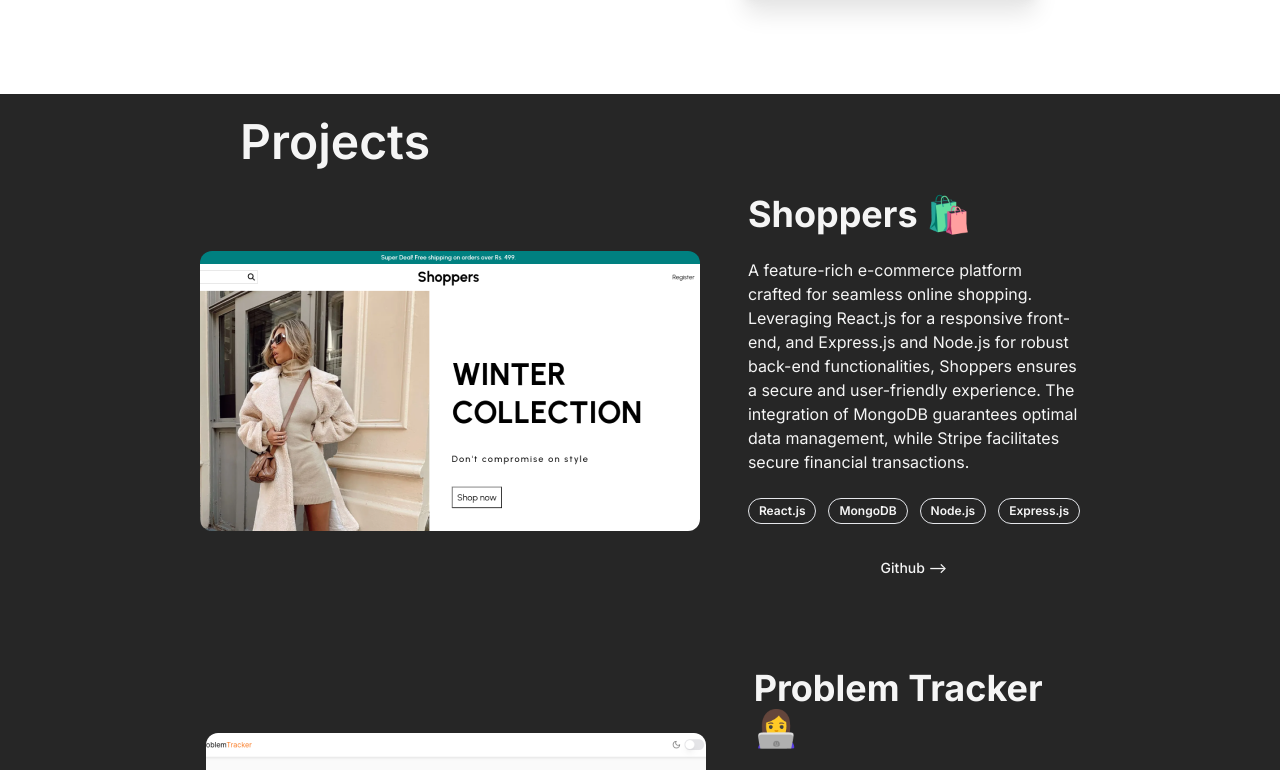
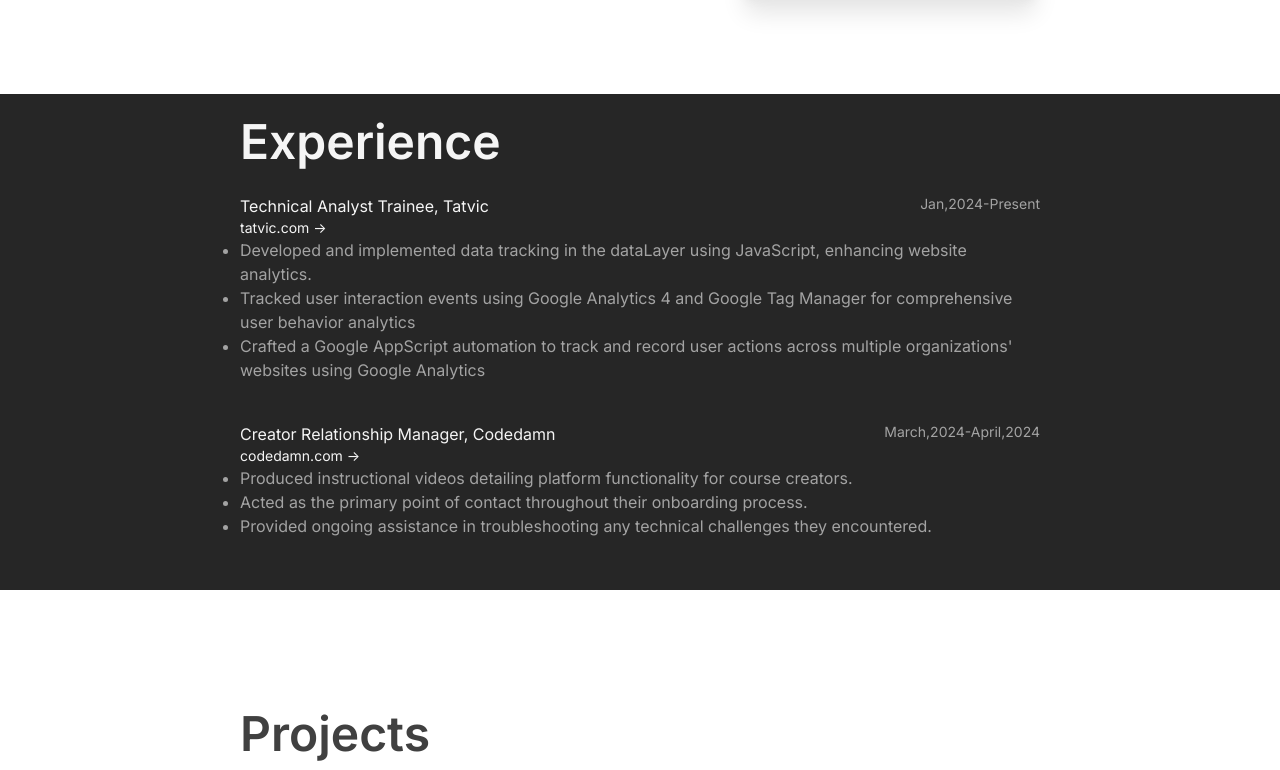
Before and after one commit to shristigupta12/Portfolio, a Next.js app: page / in a window 1280 px wide. Shown: the part 530-1300 px from the top of the page. Built offline with nearby package versions, Linux system fonts and the light colour scheme.

Commit message:
add: experience-section

```diff
--- a/app/page.jsx
+++ b/app/page.jsx
@@ -3,11 +3,13 @@ import { Home } from "@/components/sections/home"
 import { Projects } from "@/components/sections/projects"
 import { Skills } from "@/components/sections/skills"
 import { Contacts } from "@/components/sections/contacts"
+import { Experience } from "@/components/sections/experience"
 
 export default function App() {
   return (
     <>
       <Home />
+      <Experience />
       <Projects />
       <Skills />
       <Contacts />
--- a/components/sections/experience/index.js
+++ b/components/sections/experience/index.js
@@ -0,0 +1,35 @@
+import { ViewContainer } from "@/components/layouts/view-container"
+import Link from 'next/link'
+import { ExperienceData } from "@/public/data/experience-data"
+
+const Experience = () => {
+
+
+    return(
+        <div id="#experience" className="flex flex-col gap-18 bg-neutral-800 text-neutral-100 w-full p-6 overflow-x-hidden">
+            <ViewContainer>
+                <h1 className="font-semibold text-5xl ">Experience</h1>
+                <div className="grid gap-10 w-full my-7">
+                    {ExperienceData.map((exp, index)=>(
+                            <div key={index} className="flex flex-col">
+                                <div className="flex justify-between">
+                                    <p>{exp.Designation}</p>
+                                    <p className="text-neutral-400 text-sm">{exp.Duration}</p>
+                                </div>
+                                <Link href={exp.CompanyLink}>
+                                    <p className="text-sm pointer-cursor">{exp.LinkName}</p>
+                                </Link>
+                                <ul className=" ">
+                                    {exp.description.map((descriptionItem, ind)=>(
+                                        <li className="list-disc text-neutral-400" key={ind}>{descriptionItem}</li>
+                                    ))}
+                                </ul>
+                            </div>
+                        ))}
+                </div>
+            </ViewContainer>
+        </div>
+    )
+}
+
+export {Experience};
--- a/components/sections/navbar/index.jsx
+++ b/components/sections/navbar/index.jsx
@@ -15,6 +15,10 @@ const Navbar = ()=>{
         {
             name:"home",
             link:"#home"
+        },
+        {
+            name:'experience',
+            link:'#experience'
         },
         {
             name:"projects",
--- a/components/sections/projects/index.jsx
+++ b/components/sections/projects/index.jsx
@@ -7,7 +7,7 @@ import Link from 'next/link'
 
 const Projects = () => {
     return(
-        <div className="flex flex-col gap-18 bg-neutral-800 text-neutral-100 w-full p-6 overflow-x-hidden" id="projects">
+        <div className="flex flex-col gap-18 text-neutral-700 w-full p-6 overflow-x-hidden" id="projects">
             <ViewContainer className="min-xl:w-[1050px]">
                 <h1 className="font-semibold text-5xl ">Projects</h1>
                 <div className="grid gap-20 w-full my-7">
--- /dev/null
+++ b/public/data/experience-data.js
@@ -0,0 +1,26 @@
+const ExperienceData = [
+    {
+        Designation: "Technical Analyst Trainee, Tatvic",
+        Duration: "Jan,2024-Present ",
+        CompanyLink: "https://www.tatvic.com/",
+        LinkName: "tatvic.com ->",
+        description:[
+            'Developed and implemented data tracking in the dataLayer using JavaScript, enhancing website analytics.',
+            'Tracked user interaction events using Google Analytics 4 and Google Tag Manager for comprehensive user behavior analytics',
+            `Crafted a Google AppScript automation to track and record user actions across multiple organizations' websites using Google Analytics`
+        ]
+    },
+    {
+        Designation: "Creator Relationship Manager, Codedamn",
+        Duration: "March,2024-April,2024 ",
+        CompanyLink: "https://www.codedamn.com/",
+        LinkName: "codedamn.com ->",
+        description:[
+            'Produced instructional videos detailing platform functionality for course creators.',
+            'Acted as the primary point of contact throughout their onboarding process.',
+            'Provided ongoing assistance in troubleshooting any technical challenges they encountered.'
+        ]
+    }
+];
+
+export {ExperienceData}
```
